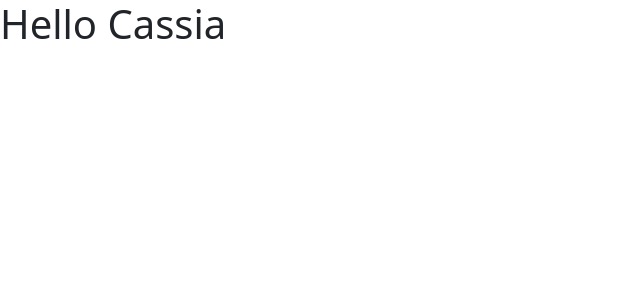
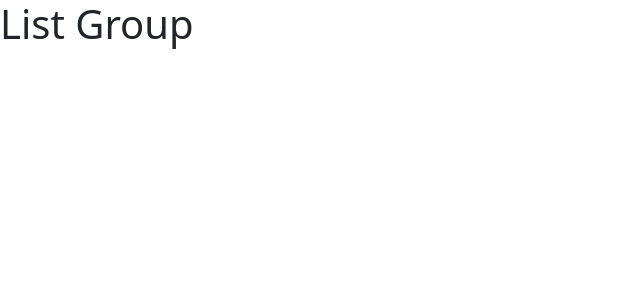
Before and after one commit to cassiasamp/react_mosh, a React (Vite) app: page / in a window 1280 px wide. Shown: the top 300 px of the page, without its empty margins (0-640 px from the left). Built offline with nearby package versions, Linux system fonts and the light colour scheme.

Commit message:
importing list group component

```diff
--- a/src/App.tsx
+++ b/src/App.tsx
@@ -1,8 +1,8 @@
-import Message from "./Message";
+import ListGroup from "./components/ListGroup";
 
 function App(){
   // self closing syntex in Message component />
-  return <div><Message /></div>
+  return <div><ListGroup /></div>
 }
 
 export default App;
--- a/src/components/ListGroup.tsx
+++ b/src/components/ListGroup.tsx
@@ -0,0 +1,6 @@
+
+function ListGroup(){
+    return <h1>List Group</h1>;
+}
+
+export default ListGroup;
```
